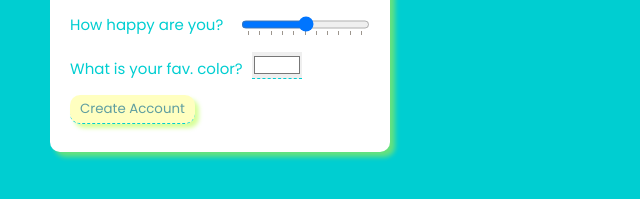
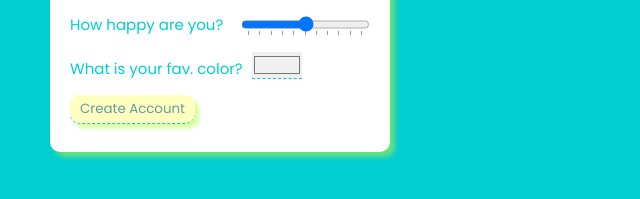
Before and after one commit to haleyjung/create-account_ui, a plain HTML site: page index.html in a window 1280 px wide. Shown: the part 309-508 px from the top of the page, 0-640 px from the left. Drawn offline with Linux system fonts and the light colour scheme.

Commit message:
Updated input type="color"

```diff
--- a/index.html
+++ b/index.html
@@ -56,7 +56,7 @@
         </div>
         <div>
           <label for="fav-color"">What is your fav. color?</label>
-          <input type="color" id="fav-color" name="favcolor" value="#ffffff" required>
+          <input type="color" id="fav-color" name="favcolor" value="#f0f0f0" required>
         </div>
         <div>
           <input type="submit" value="Create Account">
```
